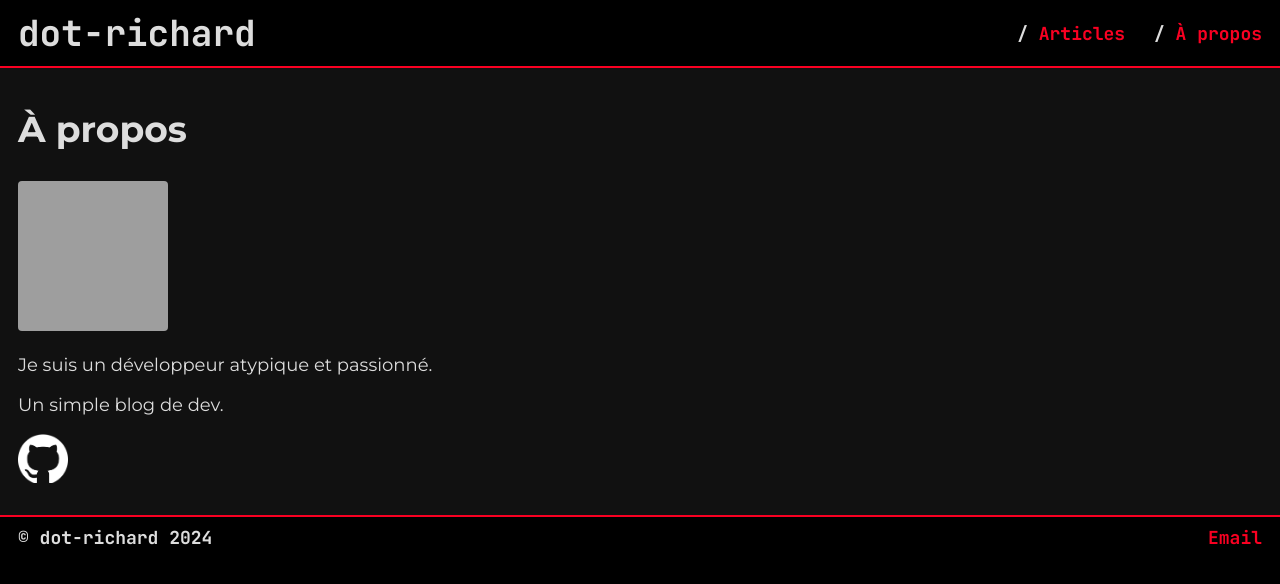
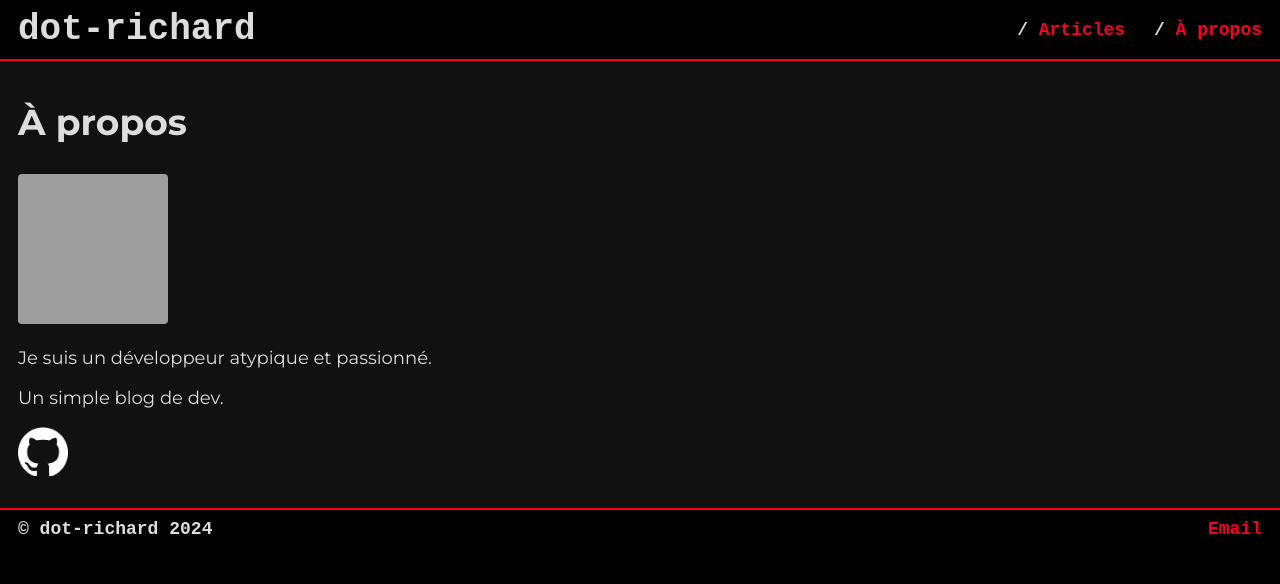
Before and after one commit to dot-richard/dot-richard.github.io, a Jekyll site: the page built from pages/about.md, in a window 1280 px wide. Shown: the top 584 px of the page. Built offline with Jekyll 4.4.1, drawn with Linux system fonts in a browser that asks for light colours; some web fonts are replaced; grey boxes are pictures that could not be loaded.

Commit message:
remplacer les fonts par un cdn

```diff
--- a/_layouts/default.html
+++ b/_layouts/default.html
@@ -4,6 +4,11 @@
   <meta charset="UTF-8">
   <meta name="viewport" content="width=device-width, initial-scale=1.0">
   {% seo %}
+  <!-- google fonts -->
+  <link rel="preconnect" href="https://fonts.googleapis.com">
+  <link rel="preconnect" href="https://fonts.gstatic.com" crossorigin>
+  <link href="https://fonts.googleapis.com/css2?family=JetBrains+Mono:ital,wght@0,100..800;1,100..800&family=Montserrat:ital,wght@0,100..900;1,100..900&display=swap" rel="stylesheet">
+  <!-- end google fonts -->
   <link rel="stylesheet" href="{{ site.baseurl }}{{ '/assets/stylesheets/main.css' | relative_url }}">
 </head>
 <body>
```
Also changed, not shown: assets/fonts/JetBrainsMono-Bold.ttf (deleted), assets/fonts/JetBrainsMono-BoldItalic.ttf (deleted), assets/fonts/JetBrainsMono-Italic.ttf (deleted), assets/fonts/JetBrainsMono-Regular.ttf (deleted), assets/fonts/Montserrat-Bold.ttf (deleted), assets/fonts/Montserrat-BoldItalic.ttf (deleted), assets/fonts/Montserrat-Italic.ttf (deleted), assets/fonts/Montserrat-Regular.ttf (deleted).
